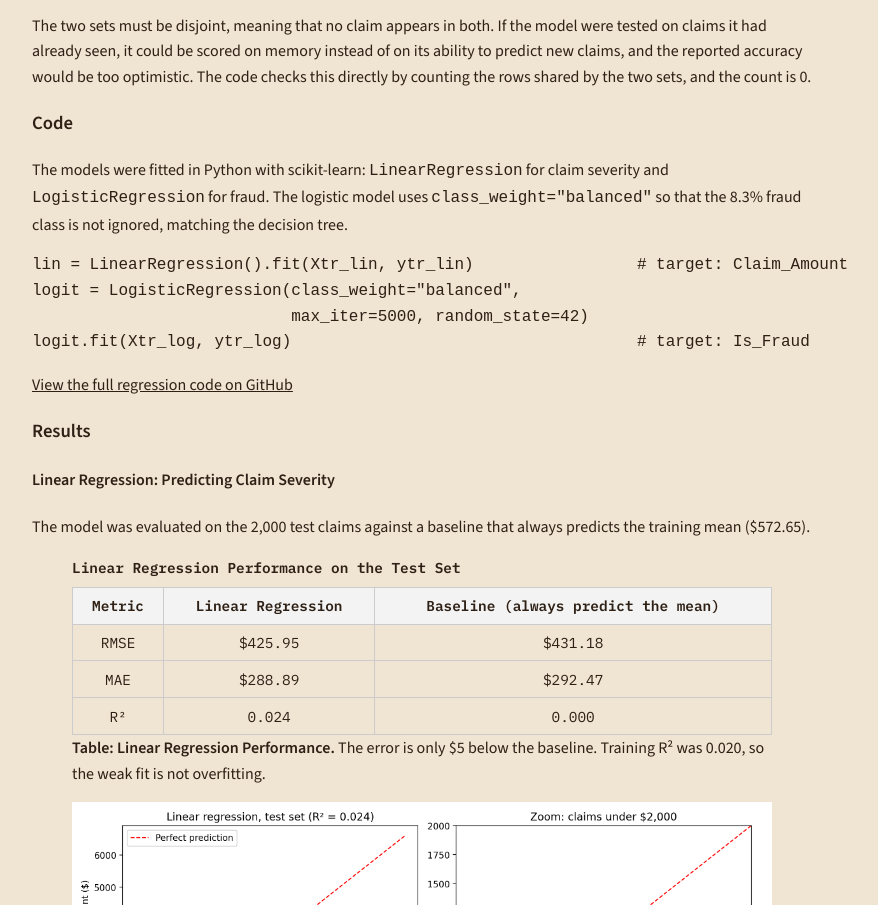
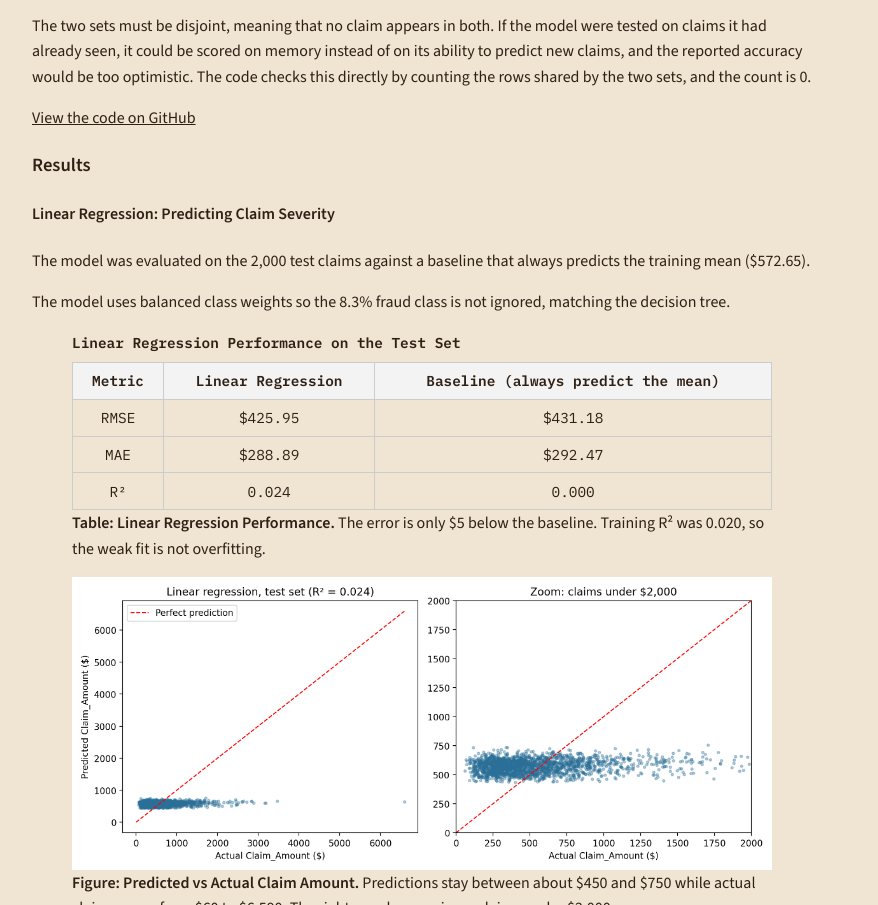
Before and after one commit to SharonBayela/sharonbayela.github.io, a plain HTML site: page regression.html in a window 1280 px wide. Shown: the part 4177-5082 px from the top of the page, without its empty margins (218-1096 px from the left). Drawn offline with nearby package versions, Linux system fonts and the light colour scheme.

Commit message:
Remove code section from regression.html
Removed code section and related links from regression.html.

```diff
--- a/regression.html
+++ b/regression.html
@@ -107,21 +107,11 @@
       <p>The two sets must be disjoint, meaning that no claim appears in both. If the model were tested on claims it had already seen, it could be scored on memory instead of on its ability to predict new claims, and the reported accuracy would be too optimistic. The code checks this directly by counting the rows shared by the two sets, and the count is 0.</p>
     </section>
 
-    <!-- CODE -->
-    <section id="code" class="content-section">
-      <h3>Code</h3>
-
-      <p>The models were fitted in Python with scikit-learn: <code>LinearRegression</code> for claim severity and <code>LogisticRegression</code> for fraud. The logistic model uses <code>class_weight="balanced"</code> so that the 8.3% fraud class is not ignored, matching the decision tree.</p>
-
-<pre><code>lin = LinearRegression().fit(Xtr_lin, ytr_lin)                 # target: Claim_Amount
-logit = LogisticRegression(class_weight="balanced",
-                           max_iter=5000, random_state=42)
-logit.fit(Xtr_log, ytr_log)                                    # target: Is_Fraud</code></pre>
-
-      <p>
-        <a href="https://github.com/SharonBayela/Machine_learning_project_F26.git" target="_blank" rel="noopener">View the full regression code on GitHub</a>
-      </p>
-    </section>
+       <p>
+      <a href="https://github.com/SharonBayela/Machine_learning_project_F26.git" target="_blank" rel="noopener">
+          View the code on GitHub
+      </a>
+    </p>
 
     <!-- RESULTS -->
     <section id="results" class="content-section">
@@ -130,6 +120,7 @@ logit.fit(Xtr_log, ytr_log)                                    # target: Is_Frau
       <h4>Linear Regression: Predicting Claim Severity</h4>
 
       <p>The model was evaluated on the 2,000 test claims against a baseline that always predicts the training mean ($572.65).</p>
+      <p>The model uses balanced class weights so the 8.3% fraud class is not ignored, matching the decision tree.</p>
 
       <figure>
         <table class="cluster-table">
```
